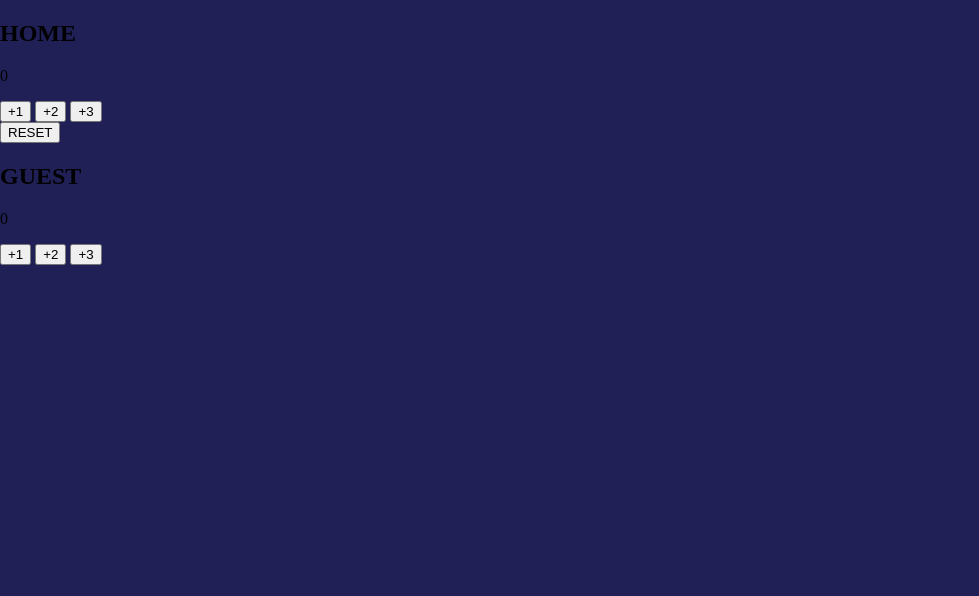
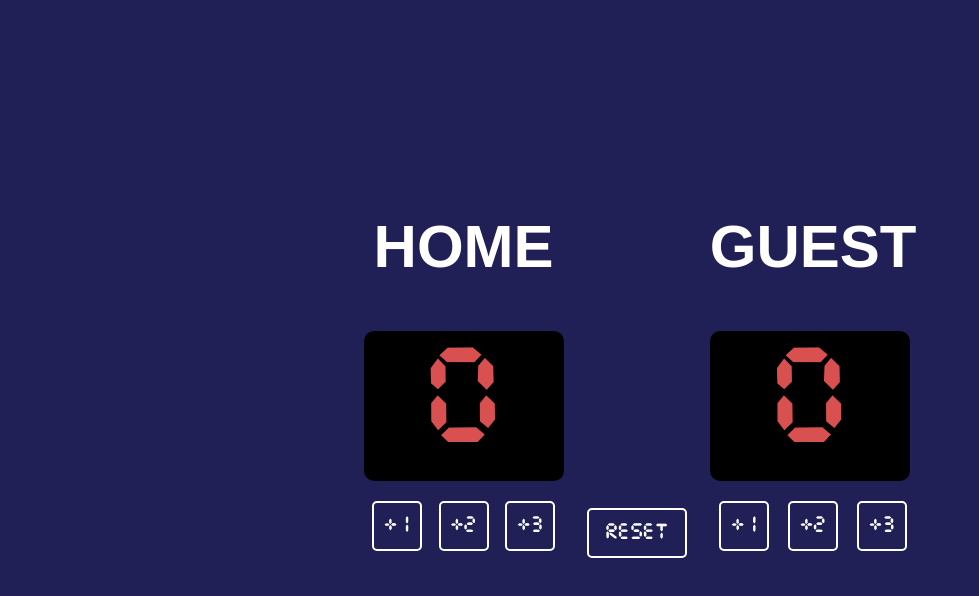
Before and after one commit to GuilhermeCtrl/Teste_ScoreBoardBasket, a plain HTML site: page index.html in a window 1280 px wide. Shown: the whole page, without its empty margins (0-979 px from the left). Drawn offline with Linux system fonts and the light colour scheme.

Commit message:
Update final style.css
update final do CSS, não precisa mudar nada

```diff
--- a/style.css
+++ b/style.css
@@ -1,33 +1,91 @@
 @font-face {
-    font-family: 'CursedTimerUlil'; /* Name your font family */
-    src: url('../projetos_solo/CursedTimerUlil-Aznm.ttf'); /* Locate the .ttf file within your directory*/
-  }
+    font-family: 'CursedTimerUlil';
+    src: url('CursedTimerUlil-Aznm.ttf');
+}
 
 body {
     margin: 0;
     background-color: rgb(32, 32, 87);
+    display: flex;
+    justify-content: center;
+    align-items: center;
+    height: 90vh;
+    color: white;
+    font-family: Arial, sans-serif;
 }
 
-.container {
-    margin: 0;
+.scoreboard {
     display: flex;
     justify-content: space-around;
-    color: white;
+    width: 45%;
+}
+
+.team {
     text-align: center;
     font-size: 40px;
-    font-family: Verdana, Geneva, Tahoma, sans-serif;
 }
 
-div#quadrado1{
-    margin: 0;
-    text-align: center;
+.score {
+    display: flex;
     justify-content: center;
     align-items: center;
-    font-size: 90px;
+    background-color: rgb(0, 0, 0);
+    width: 200px;
+    height: 150px;
+    margin: 20px 0;
+    border-radius: 10px;
+}
+
+.score p {
     font-family: "CursedTimerUlil";
-    background-color: rgb(0, 0, 0);
+    font-size: 120px;
     color: rgb(217, 80, 80);
-    width: 155px;
-    height: 120px;
+    margin: 0;
+}
+
+.controls {
+    display: flex;
+    justify-content: space-around;
+}
+
+.controls button {
+    background-color: rgb(32, 32, 87);
+    color: white;
+    border: 2px solid white;
     border-radius: 5px;
+    width: 50px;
+    height: 50px;
+    font-size: 20px;
+    cursor: pointer;
+    font-family: "CursedTimerUlil";
 }
+
+.controls button:hover {
+    background-color: white;
+    color: rgb(32, 32, 87);
+}
+
+div#button-reset{
+    padding-top: 345px;
+
+}
+
+button#reset{
+    height: 50px;
+    border-radius: 10px;
+    font-family: Arial, sans-serif;
+    background-color: rgb(32, 32, 87);
+    color: white;
+    border: 2px solid white;
+    border-radius: 5px;
+    width: 100px;
+    height: 50px;
+    font-size: 20px;
+    cursor: pointer;
+    font-family: "CursedTimerUlil";
+}
+
+button#reset:hover{
+    background-color: white;
+    color: rgb(32, 32, 87);
+}
```
